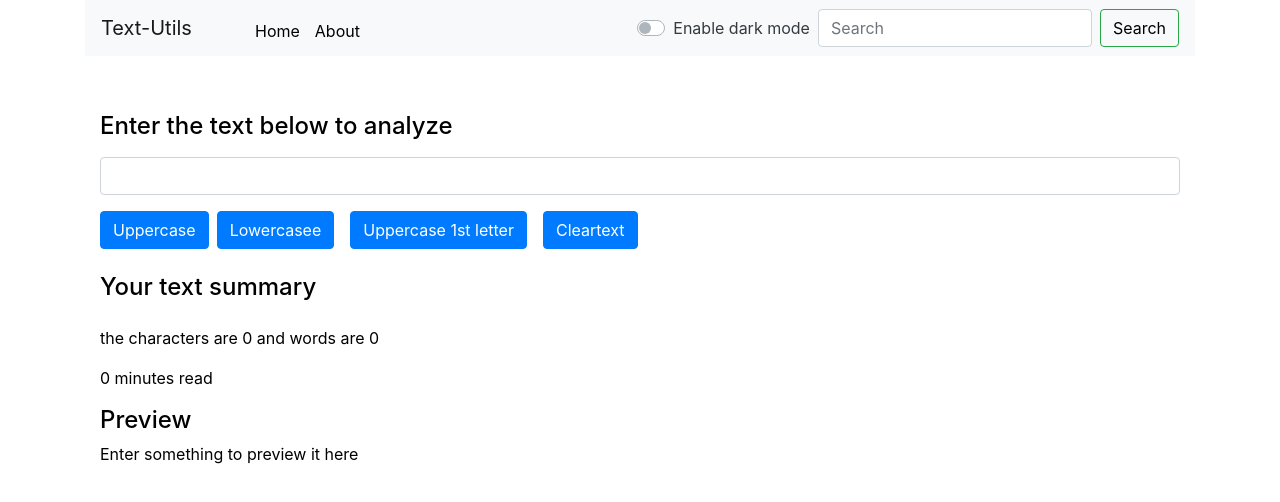
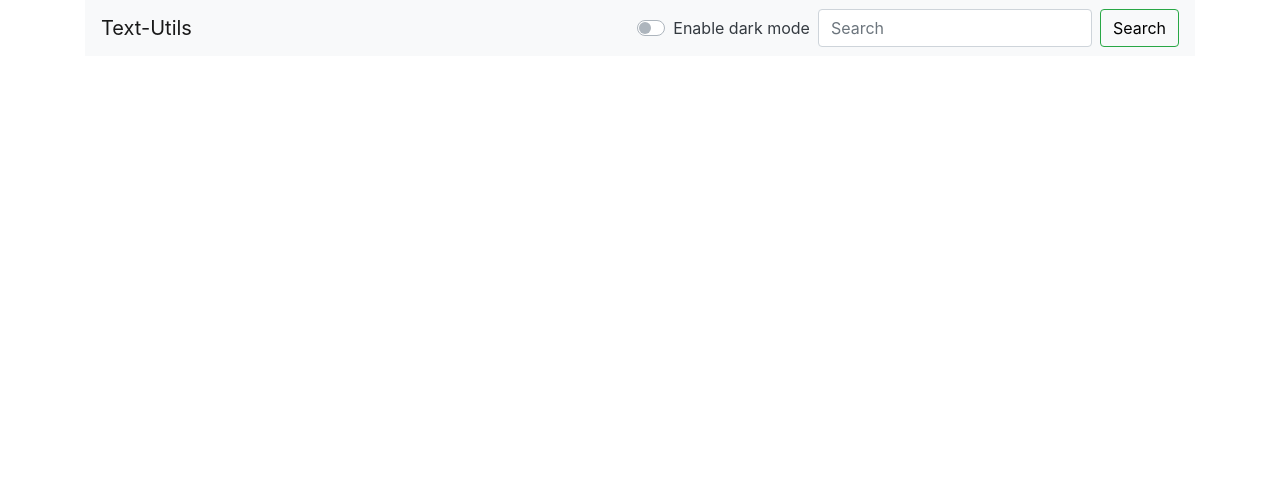
Before and after one commit to bsingh-1997/textutilis, a React (Create React App) app: page / in a window 1280 px wide. Shown: the top 502 px of the page. Built offline with nearby package versions, Linux system fonts and the light colour scheme.

Commit message:
approuted

```diff
--- a/src/App.js
+++ b/src/App.js
@@ -55,7 +55,7 @@ function App() {
         <Routes>
           {/* <Route path="/textutilis" element={<Middleform showalert={showalert} mode = {mode}/>}></Route> */}
           <Route exact path="/about" element={<Middle />} />
-          <Route exact path='/' element={<Middleform showalert={showalert} mode={mode} />} />
+          <Route exact path='/textutilis' element={<Middleform showalert={showalert} mode={mode} />} />
         </Routes>
 
         {/* </Switch> */}
```
